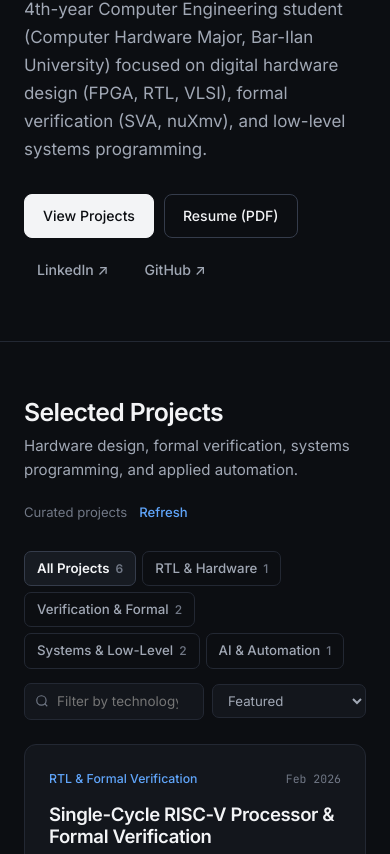
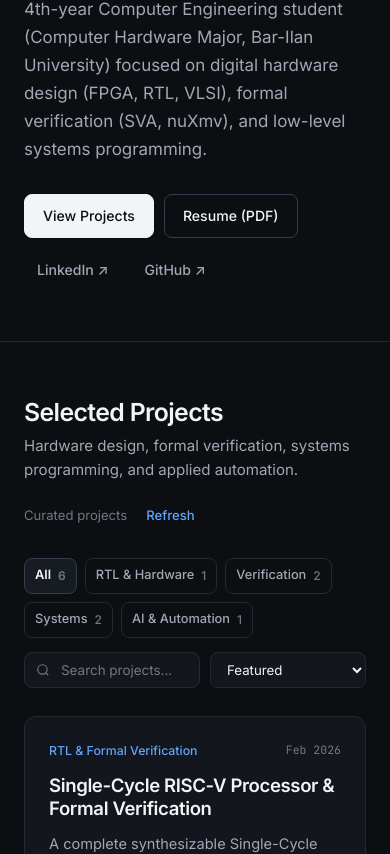
Before and after one commit to Tomer-Buda/Tomer-Buda.github.io, a plain HTML site: page index.html in a window 390 px wide. Shown: the part 246-1100 px from the top of the page. Drawn offline with Linux system fonts and the light colour scheme; no server answers.

Commit message:
Fix cache-busting, Refresh button, toolbar alignment, and responsive spacing

```diff
--- a/css/styles.css
+++ b/css/styles.css
@@ -5,6 +5,7 @@
 
 :root,
 [data-theme="dark"] {
+  color-scheme: dark;
   --bg: #0c0e12;
   --surface: #13161c;
   --surface-elevated: #171b22;
@@ -30,6 +31,7 @@
 }
 
 [data-theme="light"] {
+  color-scheme: light;
   --bg: #ffffff;
   --surface: #f9fafb;
   --surface-elevated: #ffffff;
@@ -285,17 +287,21 @@ img {
 }
 
 .btn-text {
-  background: none;
-  border: none;
-  padding: 0;
+  background: transparent;
+  border: 1px solid transparent;
+  padding: 5px 10px;
+  border-radius: 6px;
   color: var(--accent);
   font-size: 0.82rem;
   font-weight: 500;
+  line-height: 1.2;
   cursor: pointer;
+  transition: background-color 0.15s ease, border-color 0.15s ease, color 0.15s ease;
 }
 
 .btn-text:hover {
-  text-decoration: underline;
+  background: var(--accent-soft);
+  border-color: var(--accent-border);
 }
 
 .icon-btn {
@@ -384,7 +390,7 @@ img {
 .sync-controls {
   display: inline-flex;
   align-items: center;
-  gap: 12px;
+  gap: 8px;
   font-size: 0.82rem;
   color: var(--text-muted);
 }
@@ -394,35 +400,38 @@ img {
   display: flex;
   align-items: center;
   justify-content: space-between;
-  gap: 14px;
-  margin-bottom: 24px;
+  row-gap: 14px;
+  column-gap: 16px;
+  margin-bottom: 28px;
   flex-wrap: wrap;
 }
 
 .filter-pills {
   display: flex;
   flex-wrap: wrap;
-  gap: 6px;
+  gap: 8px;
 }
 
 .filter-pill {
+  height: 36px;
   border: 1px solid var(--border);
   background: transparent;
   color: var(--text-secondary);
-  padding: 6px 12px;
-  border-radius: 7px;
+  padding: 0 13px;
+  border-radius: 8px;
   font-size: 0.83rem;
   font-weight: 500;
   cursor: pointer;
   display: inline-flex;
   align-items: center;
-  gap: 6px;
+  gap: 7px;
   transition: background-color 0.15s ease, border-color 0.15s ease, color 0.15s ease;
 }
 
 .filter-pill:hover {
   color: var(--text);
   border-color: var(--border-strong);
+  background: var(--surface);
 }
 
 .filter-pill.active {
@@ -440,44 +449,71 @@ img {
 .toolbar-right {
   display: flex;
   align-items: center;
-  gap: 8px;
+  gap: 10px;
+  flex-wrap: wrap;
 }
 
 .search-box {
   position: relative;
-  display: flex;
+  display: inline-flex;
   align-items: center;
 }
 
 .search-icon {
   position: absolute;
-  left: 11px;
+  left: 12px;
   color: var(--text-muted);
   pointer-events: none;
 }
 
 .search-box input {
-  width: 230px;
-  padding: 7px 12px 7px 32px;
-  border-radius: 7px;
+  height: 36px;
+  width: 224px;
+  padding: 0 12px 0 36px;
+  border-radius: 8px;
   border: 1px solid var(--border);
   background: var(--surface);
+  color: var(--text);
   font-size: 0.84rem;
+  line-height: 1;
+  transition: border-color 0.15s ease, background-color 0.15s ease;
+}
+
+.search-box input::placeholder {
+  color: var(--text-muted);
+  opacity: 1;
 }
 
 .search-box input:focus {
-  border-color: var(--border-strong);
+  border-color: var(--accent);
+  background: var(--surface-elevated);
   outline: none;
 }
 
+.sort-box {
+  display: inline-flex;
+  align-items: center;
+}
+
 .sort-box select {
-  padding: 7px 11px;
-  border-radius: 7px;
+  height: 36px;
+  padding: 0 12px;
+  border-radius: 8px;
   border: 1px solid var(--border);
   background: var(--surface);
+  color: var(--text);
   font-size: 0.83rem;
-  color: var(--text-secondary);
   cursor: pointer;
+  transition: border-color 0.15s ease, background-color 0.15s ease;
+}
+
+.sort-box select:hover {
+  border-color: var(--border-strong);
+}
+
+.sort-box select:focus {
+  border-color: var(--accent);
+  outline: none;
 }
 
 /* Projects Grid — Clean Typographic Cards */
@@ -1095,12 +1131,12 @@ img {
   display: flex;
   flex-direction: column;
   align-items: center;
-  gap: 12px;
+  gap: 10px;
 }
 
 .lightbox-frame img {
   max-width: 90vw;
-  max-height: 78vh;
+  max-height: 76vh;
   border-radius: 10px;
   border: 1px solid var(--border-strong);
   box-shadow: var(--shadow-lg);
@@ -1114,9 +1150,7 @@ img {
 }
 
 .lightbox-close {
-  position: absolute;
-  top: -14px;
-  right: -14px;
+  align-self: flex-end;
   background: var(--surface-elevated);
 }
 
@@ -1171,6 +1205,11 @@ img {
     width: 100%;
   }
 
+  .filter-pill {
+    padding: 0 10px;
+    font-size: 0.8rem;
+  }
+
   .search-box {
     flex: 1;
   }
--- a/data/projects.js
+++ b/data/projects.js
@@ -305,9 +305,9 @@ export const curatedProjects = [
 ];
 
 export const categoryLabels = {
-  all: "All Projects",
+  all: "All",
   rtl: "RTL & Hardware",
-  verification: "Verification & Formal",
-  systems: "Systems & Low-Level",
+  verification: "Verification",
+  systems: "Systems",
   ai: "AI & Automation",
 };
--- a/data/site-config.js
+++ b/data/site-config.js
@@ -53,7 +53,7 @@ export const siteConfig = {
     },
     {
       code: "02 // VERIF",
-      title: "Verification & Formal Methods",
+      title: "Verification & Formal",
       accent: "emerald",
       items: [
         "SystemVerilog Assertions (SVA)",
--- a/index.html
+++ b/index.html
@@ -43,7 +43,7 @@
     })();
   </script>
 
-  <link rel="stylesheet" href="css/styles.css" />
+  <link rel="stylesheet" href="css/styles.css?v=20261124b" />
 </head>
 <body>
   <a class="skip-link" href="#projects">Skip to projects</a>
@@ -185,7 +185,7 @@
               <input
                 type="search"
                 id="project-search"
-                placeholder="Filter by technology or title..."
+                placeholder="Search projects..."
                 autocomplete="off"
               />
             </label>
@@ -400,6 +400,6 @@
   <!-- Toast -->
   <div class="toast hidden" id="toast" role="status" aria-live="polite"></div>
 
-  <script type="module" src="js/app.js"></script>
+  <script type="module" src="js/app.js?v=20261124b"></script>
 </body>
 </html>
--- a/js/app.js
+++ b/js/app.js
@@ -1,5 +1,5 @@
-import { siteConfig } from "../data/site-config.js";
-import { curatedProjects, categoryLabels } from "../data/projects.js";
+import { siteConfig } from "../data/site-config.js?v=20261124b";
+import { curatedProjects, categoryLabels } from "../data/projects.js?v=20261124b";
 
 const LANGUAGE_COLORS = {
   Verilog: "#d97706",
```
